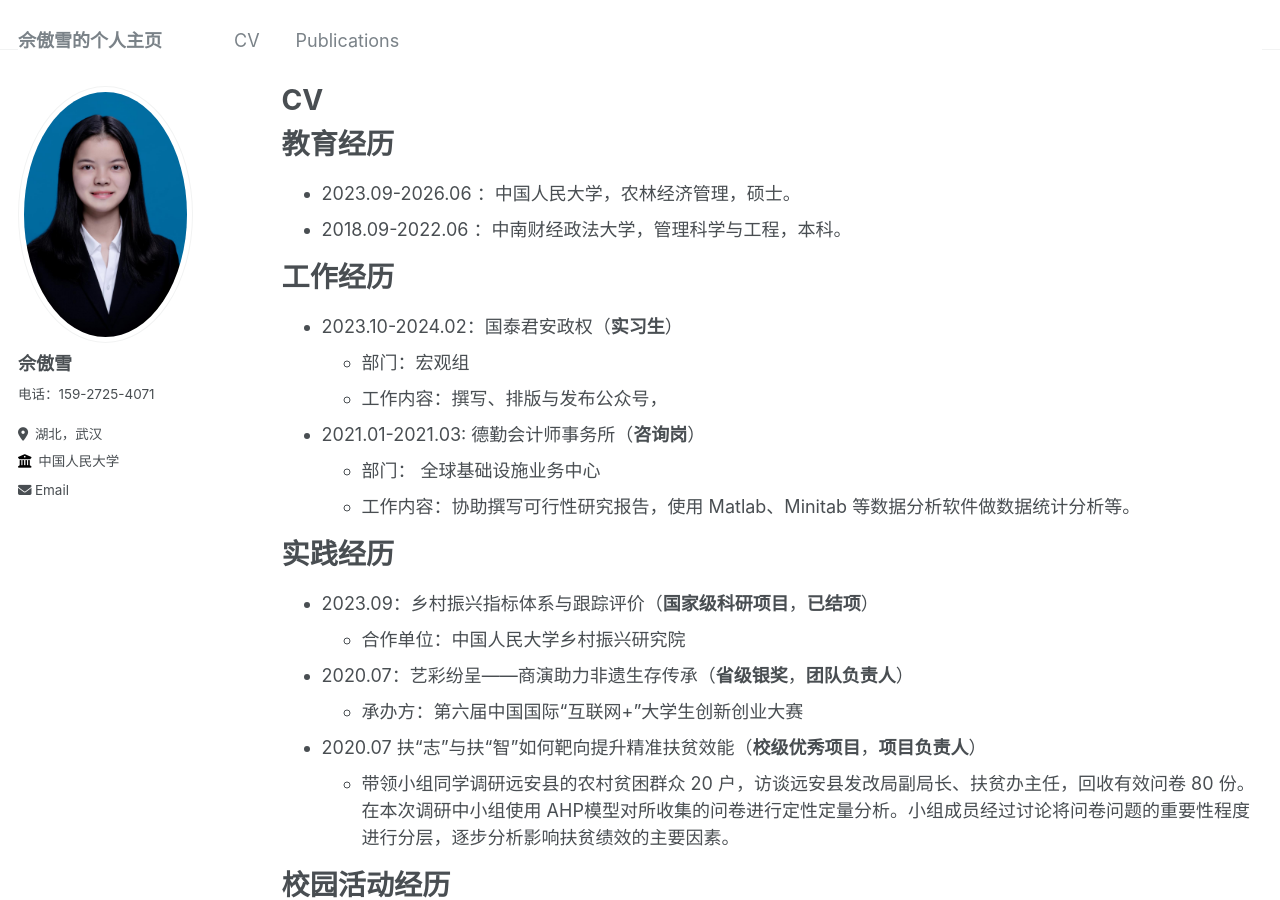
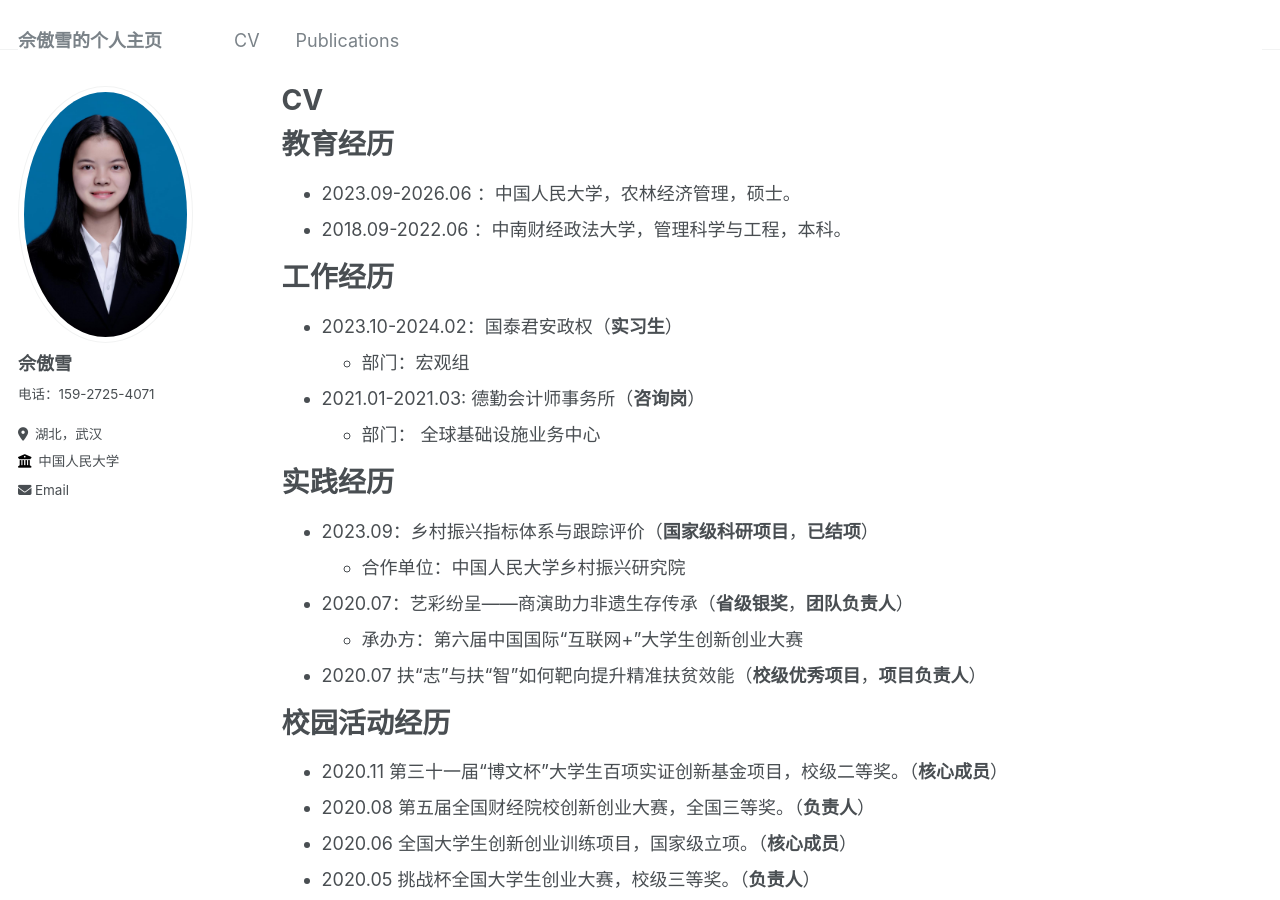
Before and after one commit to Zxl19990529/Zxl19990529.github.io, a Jekyll site: the page built from _pages/cv.md, in a window 1280 px wide and 900 px high. Built offline with Jekyll 4.4.1, drawn with Linux system fonts in a browser that asks for light colours.

Commit message:
Update cv.md

```diff
--- a/_pages/cv.md
+++ b/_pages/cv.md
@@ -18,11 +18,9 @@ redirect_from:
 ======
 * 2023.10-2024.02：国泰君安政权（**实习生**）
   * 部门：宏观组
-  * 工作内容：撰写、排版与发布公众号，
 
 * 2021.01-2021.03: 德勤会计师事务所（**咨询岗**）
   * 部门： 全球基础设施业务中心
-  * 工作内容：协助撰写可行性研究报告，使用 Matlab、Minitab 等数据分析软件做数据统计分析等。
 
 实践经历
 ======
@@ -31,7 +29,6 @@ redirect_from:
 * 2020.07：艺彩纷呈——商演助力非遗生存传承（**省级银奖**，**团队负责人**）
   * 承办方：第六届中国国际“互联网+”大学生创新创业大赛
 * 2020.07 扶“志”与扶“智”如何靶向提升精准扶贫效能（**校级优秀项目**，**项目负责人**）
-  * 带领小组同学调研远安县的农村贫困群众 20 户，访谈远安县发改局副局长、扶贫办主任，回收有效问卷 80 份。在本次调研中小组使用 AHP模型对所收集的问卷进行定性定量分析。小组成员经过讨论将问卷问题的重要性程度进行分层，逐步分析影响扶贫绩效的主要因素。
 
 校园活动经历
 ======
```
